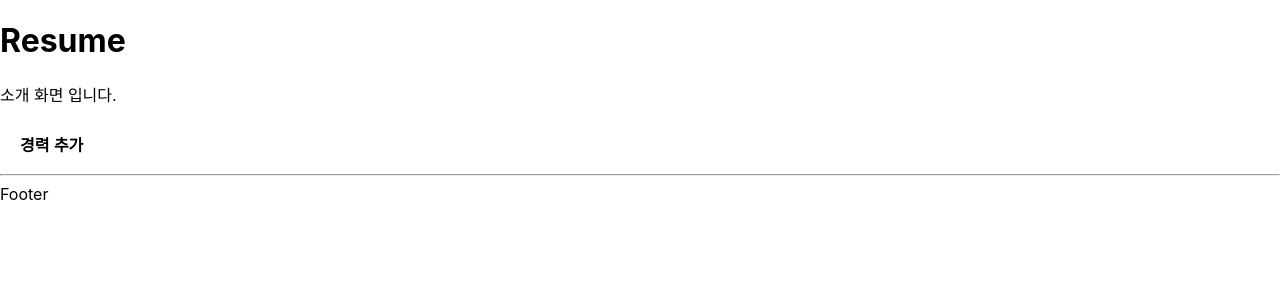
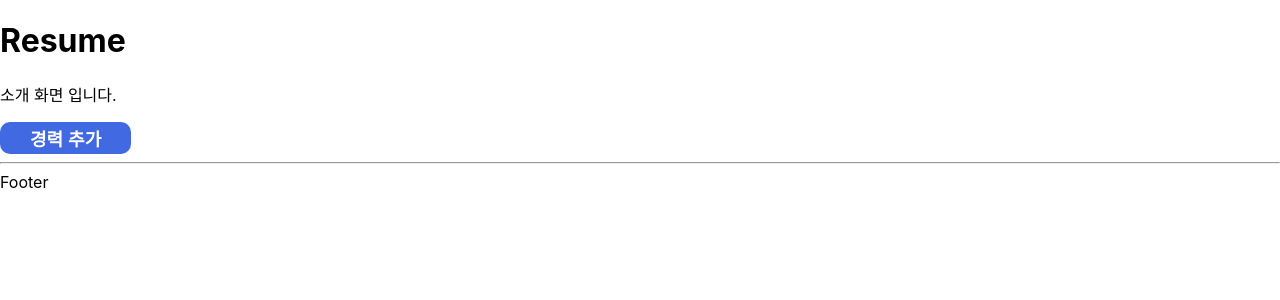
Before and after one commit to 2025-GDGoC-Hackaton-Baekya/web, a React (Create React App) app: page /resume in a window 1280 px wide. Shown: the top 300 px of the page. Built offline with nearby package versions, Linux system fonts and the light colour scheme.

Commit message:
나의 이력 불러오기 스타일 수정

```diff
--- a/src/component/page/Resume.tsx
+++ b/src/component/page/Resume.tsx
@@ -1,8 +1,7 @@
 import React, { useState } from "react";
 import styled from "styled-components";
-import Modal from "../modal/modal";
+import Modal from "../modal/modal.tsx";
 
-// Styled Components
 const ButtonContainer = styled.div`
   display: flex;
   gap: 15px;
@@ -14,23 +13,39 @@ const ButtonContainer = styled.div`
 const Button = styled.button`
   border: none;
   cursor: pointer;
-  background-color: white;
-  color: black;
+  background-color: royalblue;
+  color: white;
   font-weight: bold;
   flex: 1;
   padding: 10px 20px;
   border-radius: 8px;
   font-size: 16px;
-  transition: color 0.3s, transform 0.2s;
+  transition: background-color 0.3s, transform 0.2s;
 
   &:hover {
-    color: red;
+    background-color: #0056b3;
     transform: scale(1.05);
   }
 
   &:active {
-    color: lightgray;
+    background-color: #003d80;
     transform: scale(0.95);
+  }
+`;
+
+const AddButton = styled(Button)`
+  width: auto;
+  padding: 3px 30px;
+  background-color: royalblue;
+  border-radius: 10px;
+  font-size: 18px;
+
+  &:hover {
+    background-color: rgb(49, 147, 251);
+  }
+
+  &:active {
+    background-color:rgb(6, 126, 255);
   }
 `;
 
@@ -71,7 +86,8 @@ const Resume: React.FC = () => {
       <h1>Resume</h1>
       <p>소개 화면 입니다.</p>
 
-      <Button onClick={openModal}>경력 추가</Button>
+      {/* 경력 추가 버튼 */}
+      <AddButton onClick={openModal}>경력 추가</AddButton>
 
       <Modal
         isOpen={isModalOpen}
```
